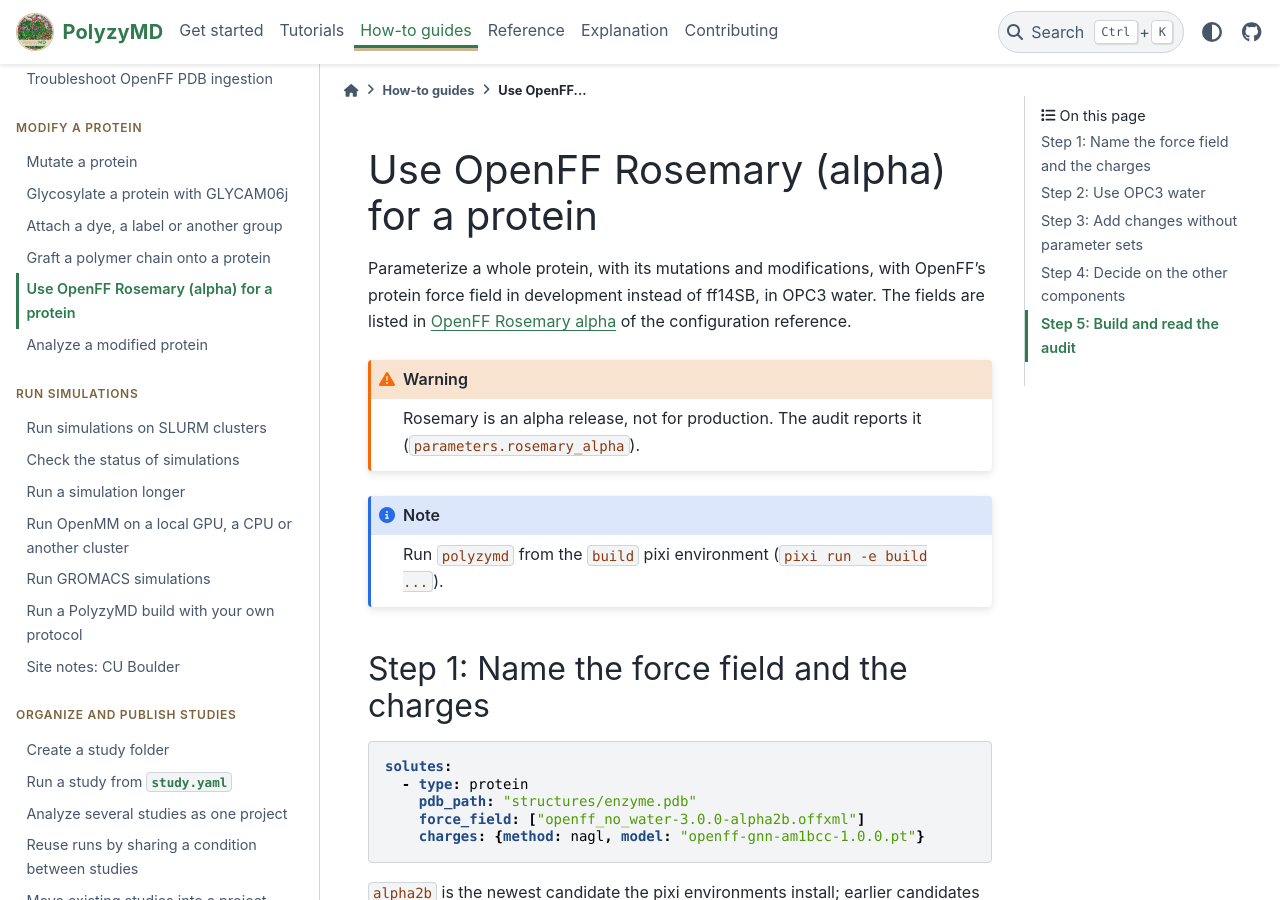
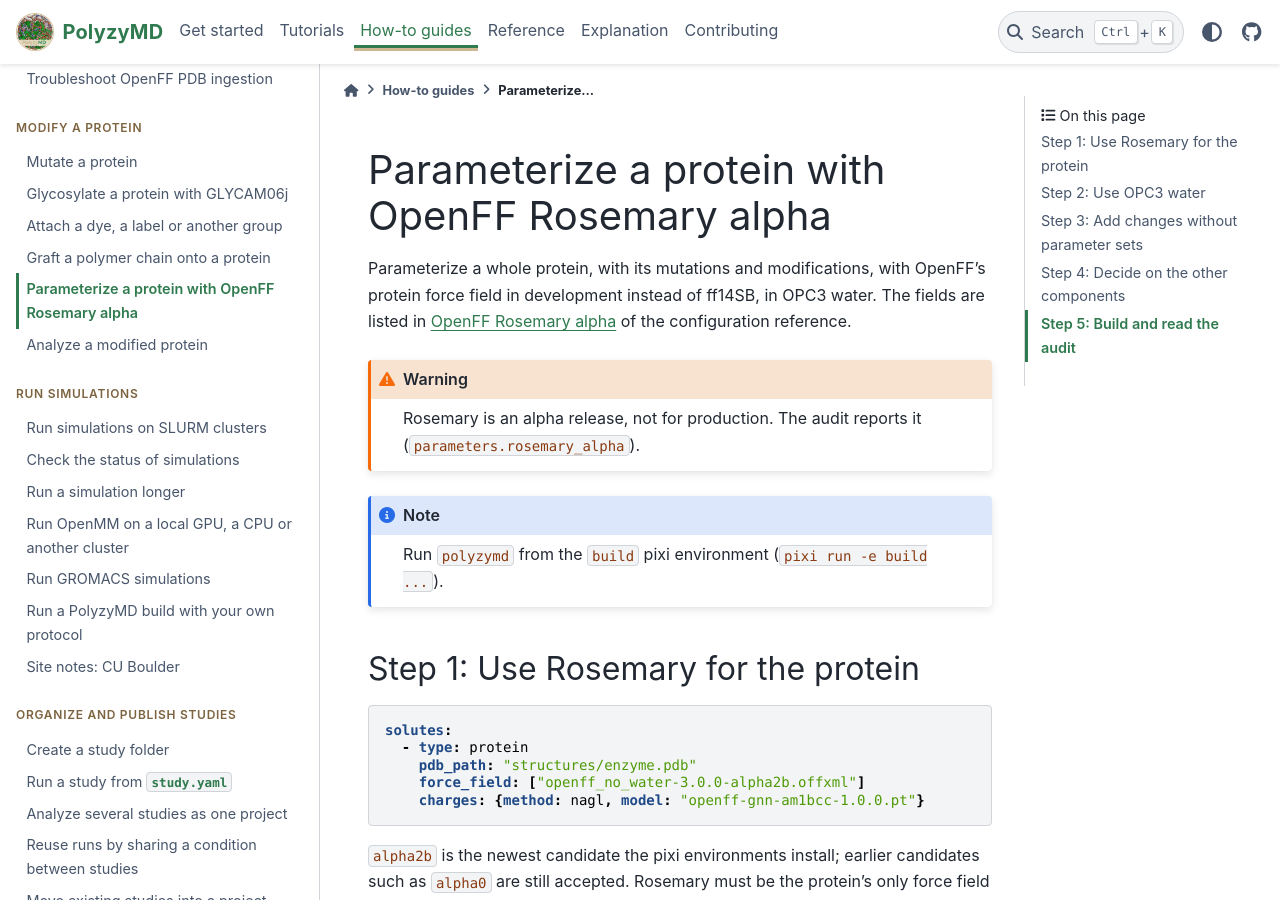
Before and after one commit to joelaforet/polyzymd, a Sphinx documentation site: the page built from docs/source/how_to/rosemary.md, in a window 1280 px wide and 900 px high. Built offline with Sphinx 7.4.7 and the PyData theme 0.15.4, drawn with Linux system fonts in a browser that asks for light colours.

Commit message:
Carry the Rosemary how-to's new title and first heading
The wording Joe gave rosemary_protein.md on feat/opc3-water, applied to
rosemary.md, which replaces that page here.

````diff
--- a/docs/source/how_to/rosemary.md
+++ b/docs/source/how_to/rosemary.md
@@ -1,4 +1,4 @@
-# Use OpenFF Rosemary (alpha) for a protein
+# Parameterize a protein with OpenFF Rosemary alpha
 
 ```{index} !rosemary, !openff-3.0.0, !protein force field
 ```
@@ -17,7 +17,7 @@
 Run `polyzymd` from the `build` pixi environment (`pixi run -e build ...`).
 :::
 
-## Step 1: Name the force field and the charges
+## Step 1: Use Rosemary for the protein
 
 ```yaml
 solutes:
````
